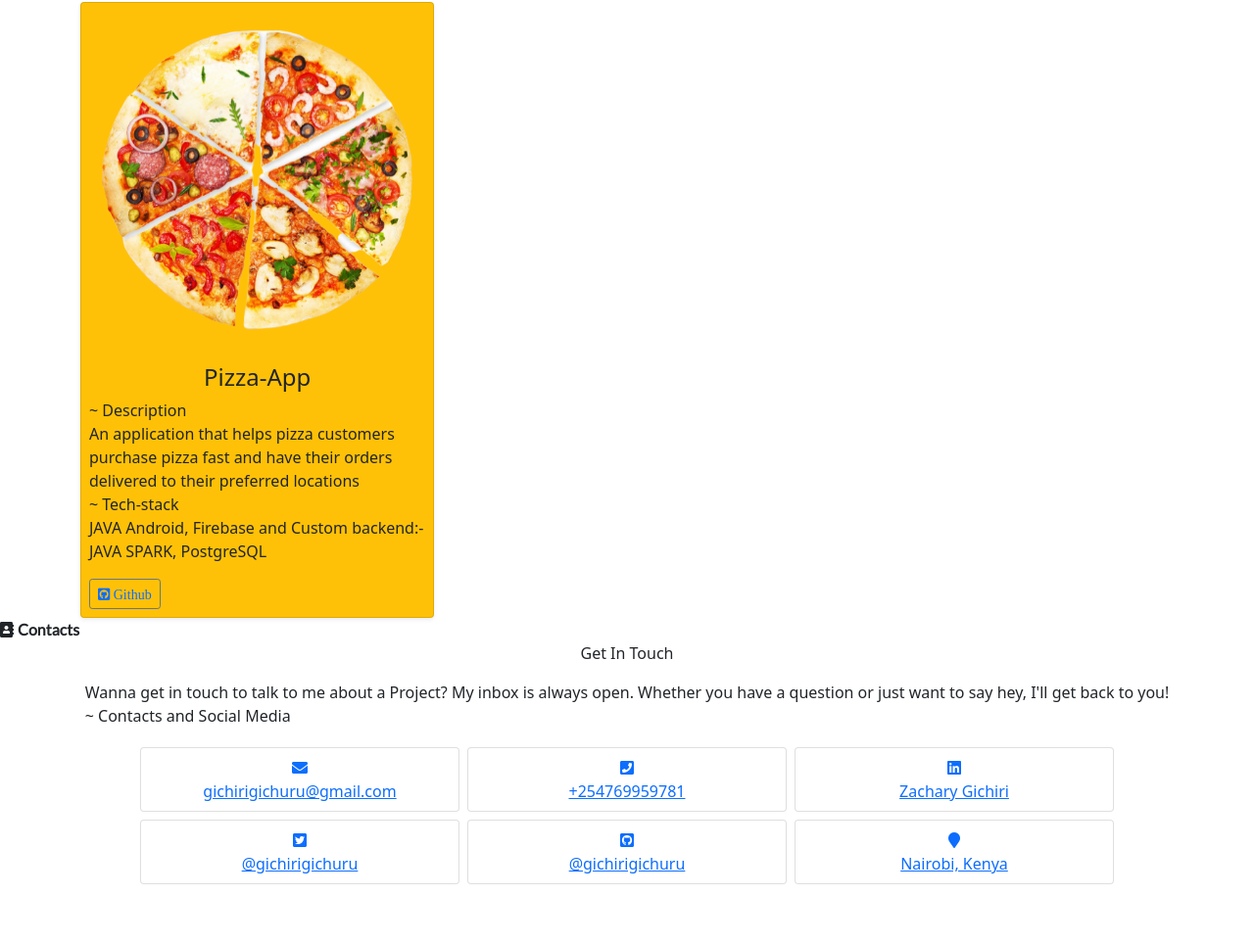
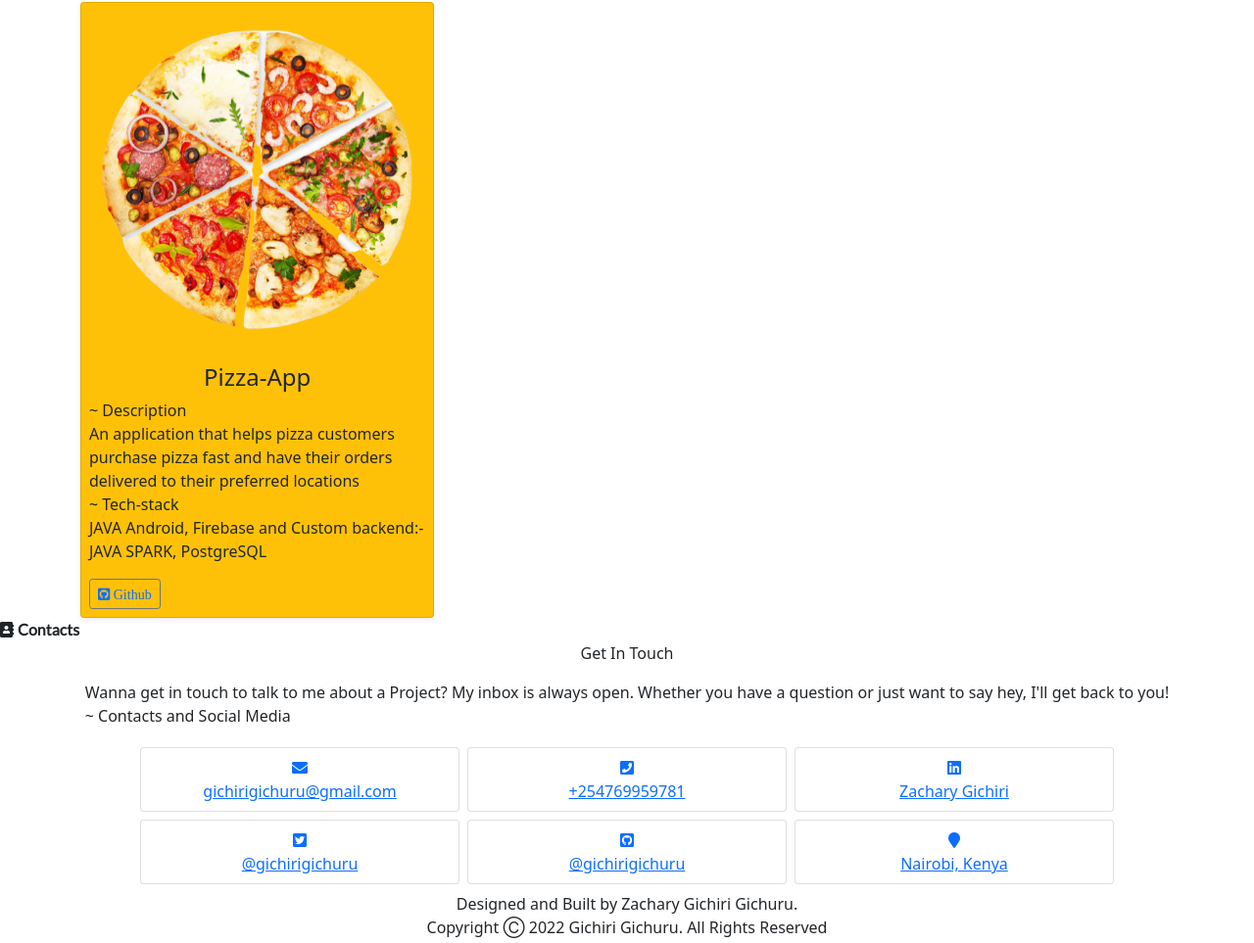
Before and after one commit to gichirigichuru/Portfolio, a plain HTML site: page index.html in a window 1280 px wide. Shown: the part 1324-2287 px from the top of the page at 98% size. Before the commit the page ends 2231 px from the top, so only its background shows below. Drawn offline with nearby package versions, Linux system fonts and the light colour scheme.

Commit message:
add copyright section

```diff
--- a/index.html
+++ b/index.html
@@ -945,3 +945,17 @@
   >
 </div>
 </div>
+<div class="text-center p-1" id="footer">
+    Designed and Built by Zachary Gichiri Gichuru.<br />
+    Copyright Ⓒ <span id="demo"></span> Gichiri Gichuru. All Rights Reserved
+    <script>
+      var d = new Date();
+      var n = d.getFullYear();
+
+      document.getElementById("demo").innerHTML = n;
+    </script>
+  </div>
+</div>
+</div>
+</body>
+</html>
```
